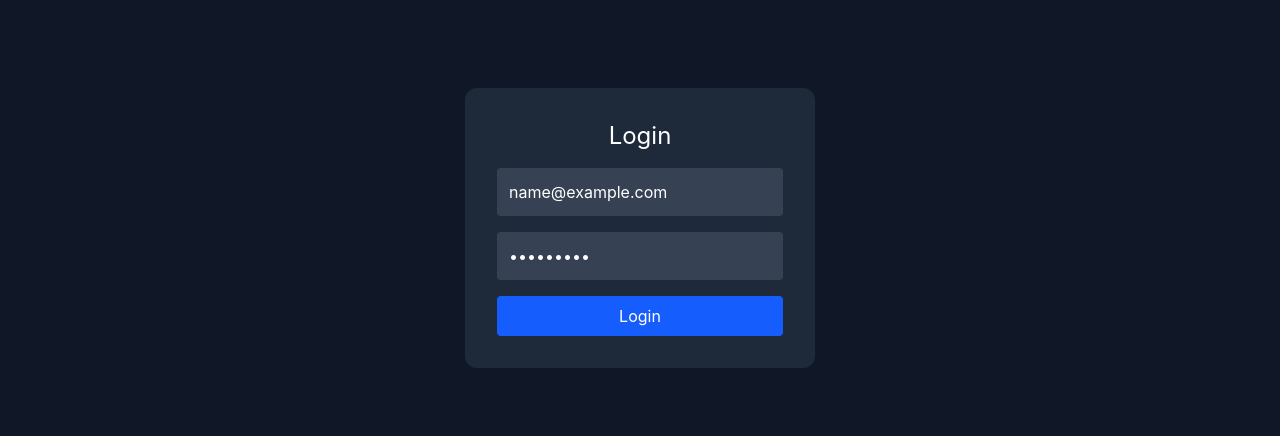
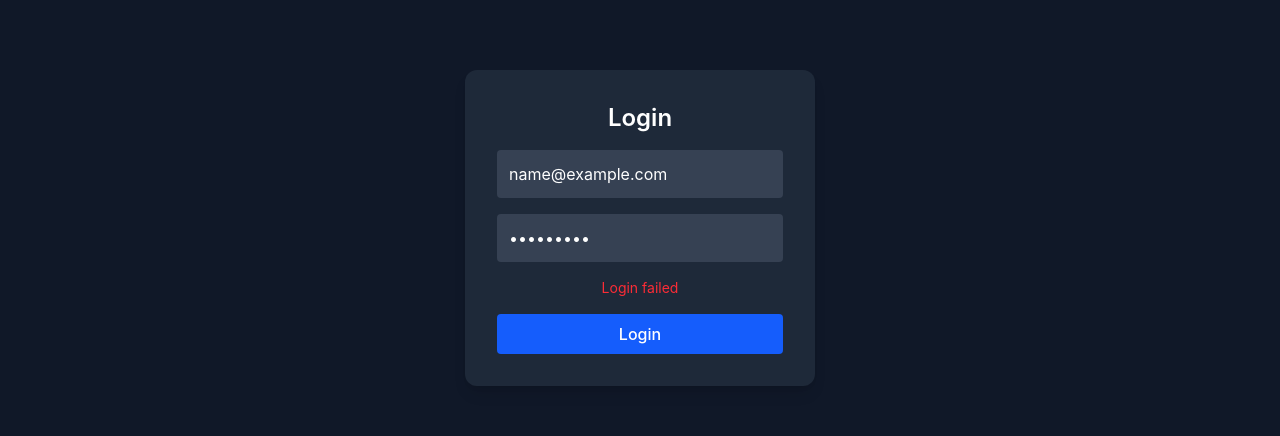
Before and after one commit to vipindagar7/echiesta-frontend, a React (Vite) app: page /admin-login in a window 1280 px wide. Both pictures are taken after typing "name@example.com", "Sample123" into the empty fields and a click on the button "Login". Shown: the part 172-608 px from the top of the page. Built offline with nearby package versions, Linux system fonts and the light colour scheme; no server answers; a web font is replaced by a local one.

Commit message:
change token quotes

```diff
--- a/src/pages/Login.jsx
+++ b/src/pages/Login.jsx
@@ -7,8 +7,8 @@ const API_URL = import.meta.env.VITE_API_URL;
 export default function Login() {
   const navigate = useNavigate();
 
-  const [error, setError] = useState();
-  const [loading, setLoading] = useState(false); // ✅ loading state
+  const [error, setError] = useState(null);
+  const [loading, setLoading] = useState(false);
 
   const [formData, setFormData] = useState({
     email: "",
@@ -18,33 +18,38 @@ export default function Login() {
   const handleSubmit = async (e) => {
     e.preventDefault();
 
-    setLoading(true); // ✅ start loading
+    setLoading(true);
     setError(null);
 
     try {
       const res = await axios.post(
         `${API_URL}/api/auth/login`,
-        formData,
-        { withCredentials: true }
+        formData
+        // ❌ removed withCredentials (not needed anymore)
       );
 
-      // store user
-      localStorage.setItem("user", res.data.user);
+      // ✅ Store user safely
+      localStorage.setItem("user", JSON.stringify(res.data.user));
+
+      // ✅ FIX: store token WITHOUT JSON.stringify
       localStorage.setItem("token", res.data.token);
-      // redirect based on role
-      if (res.data.user.role === "admin") {
+
+      // ✅ Redirect based on role
+      const role = res.data.user.role;
+
+      if (role === "admin") {
         navigate("/admin");
-      } else if (res.data.user.role === "user") {
+      } else if (role === "user") {
         navigate("/user");
       } else {
         navigate("/scanner");
       }
 
     } catch (err) {
-      setError(err.response?.data?.message);
+      setError(err.response?.data?.message || "Login failed");
       console.error(err.response?.data?.message);
     } finally {
-      setLoading(false); // ✅ stop loading
+      setLoading(false);
     }
   };
 
@@ -52,33 +57,43 @@ export default function Login() {
     <div className="min-h-screen flex items-center justify-center bg-gray-900">
       <form
         onSubmit={handleSubmit}
-        className="bg-gray-800 p-8 rounded-xl w-[350px] space-y-4"
+        className="bg-gray-800 p-8 rounded-xl w-[350px] space-y-4 shadow-lg"
       >
-        <h2 className="text-white text-2xl text-center">Login</h2>
+        <h2 className="text-white text-2xl text-center font-semibold">
+          Login
+        </h2>
 
+        {/* Email */}
         <input
           type="email"
           placeholder="Email"
-          className="w-full p-3 rounded bg-gray-700 text-white"
+          required
+          className="w-full p-3 rounded bg-gray-700 text-white outline-none focus:ring-2 focus:ring-blue-500"
           onChange={(e) =>
             setFormData({ ...formData, email: e.target.value })
           }
         />
 
+        {/* Password */}
         <input
           type="password"
           placeholder="Password"
-          className="w-full p-3 rounded bg-gray-700 text-white"
+          required
+          className="w-full p-3 rounded bg-gray-700 text-white outline-none focus:ring-2 focus:ring-blue-500"
           onChange={(e) =>
             setFormData({ ...formData, password: e.target.value })
           }
         />
 
-        {error && <p className="text-red-500">{error}</p>}
+        {/* Error */}
+        {error && (
+          <p className="text-red-500 text-sm text-center">{error}</p>
+        )}
 
+        {/* Button */}
         <button
           disabled={loading}
-          className={`w-full py-2 rounded text-white transition ${loading
+          className={`w-full py-2 rounded text-white font-medium transition ${loading
               ? "bg-gray-500 cursor-not-allowed"
               : "bg-blue-600 hover:bg-blue-700"
             }`}
```
